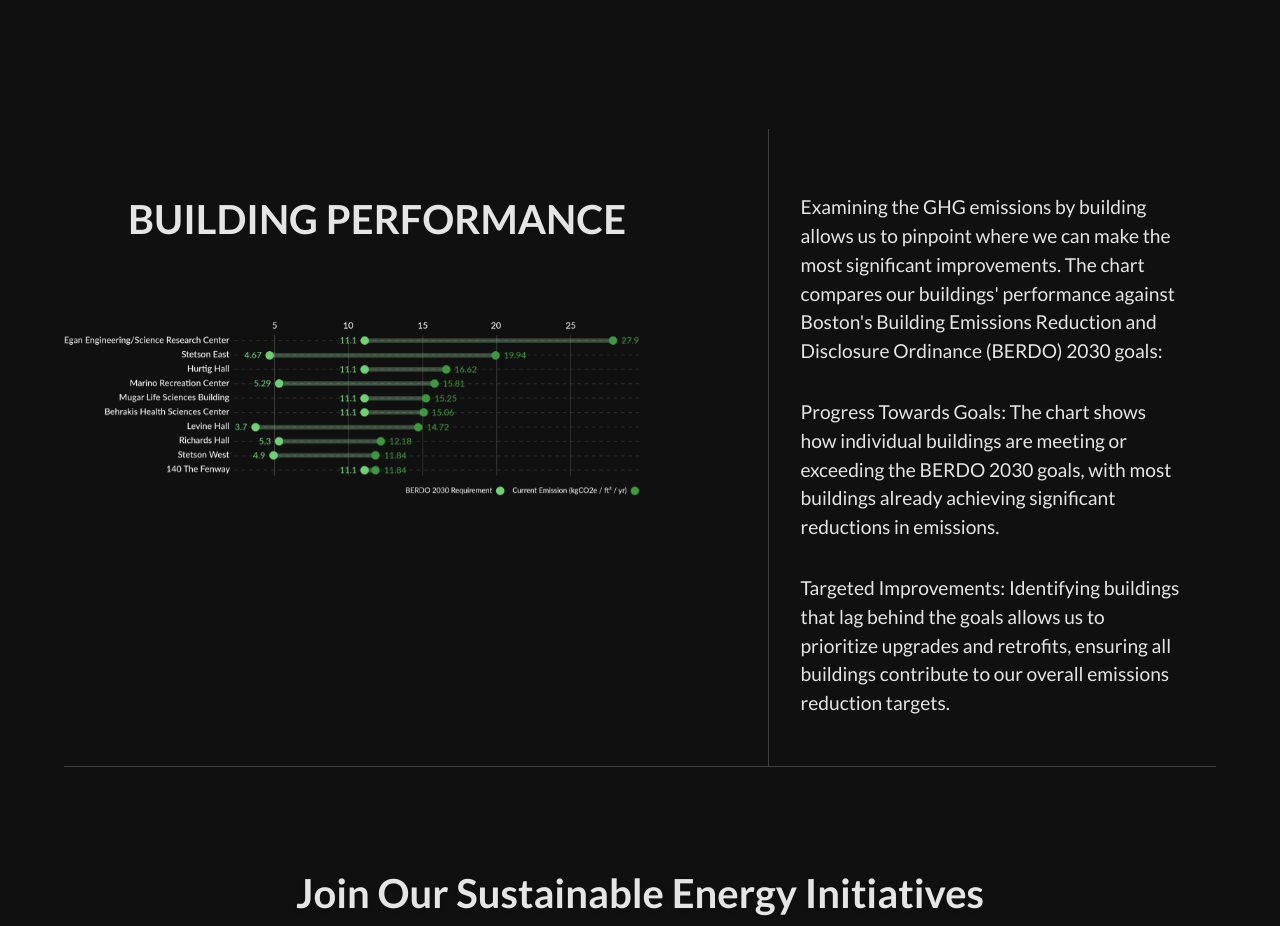
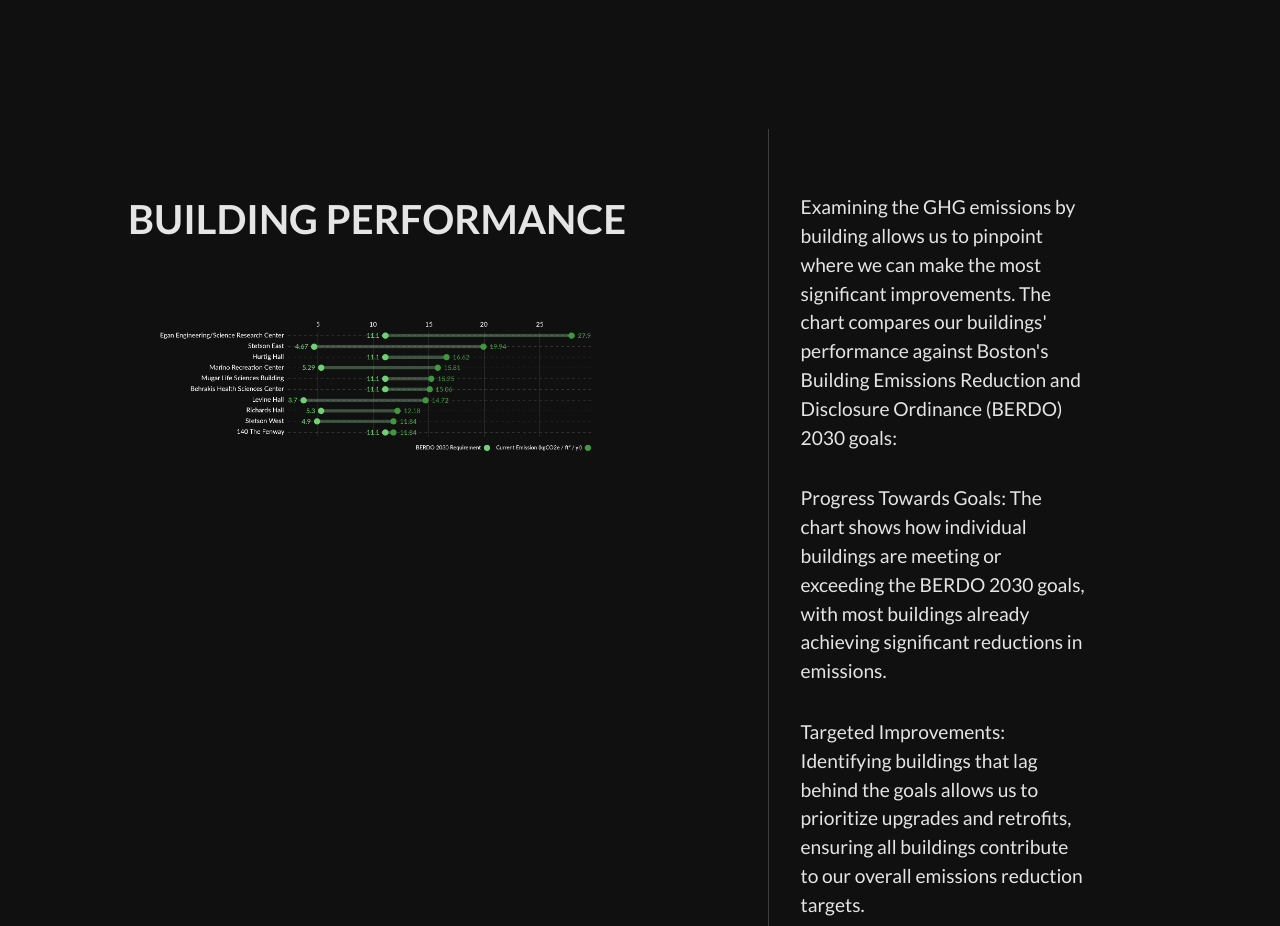
Before and after one commit to ahhQ/neu-sustainability, a plain HTML site: page Energy.html in a window 1280 px wide. Shown: the part 4980-5906 px from the top of the page. Drawn offline with Linux system fonts and the light colour scheme.

Commit message:
Update Energy.css

```diff
--- a/Energy.css
+++ b/Energy.css
@@ -578,7 +578,7 @@ nav ul li a {
     flex-direction: column;
     align-items: center;
     max-width: 1400px;
-    margin: 0 auto;
+    margin: 0 6rem;
     margin-top: 1.5rem;
     border-bottom: 1px solid rgba(255, 255, 255, 0.2);
 }
```
